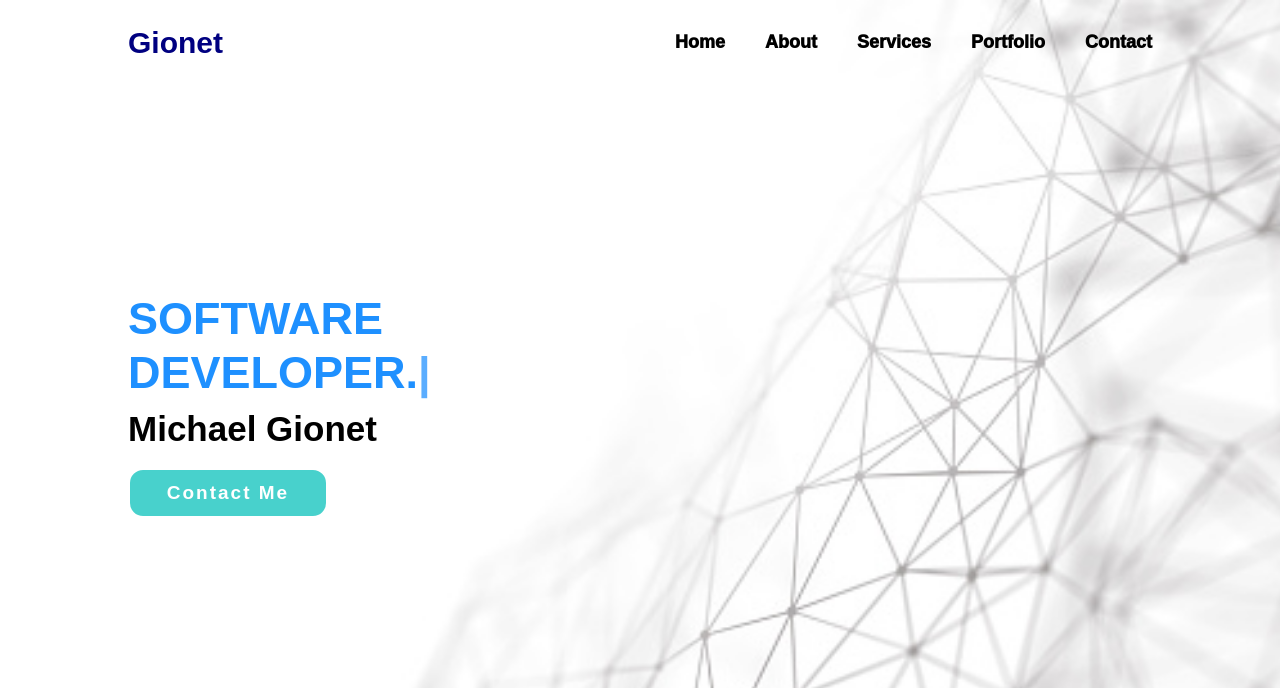
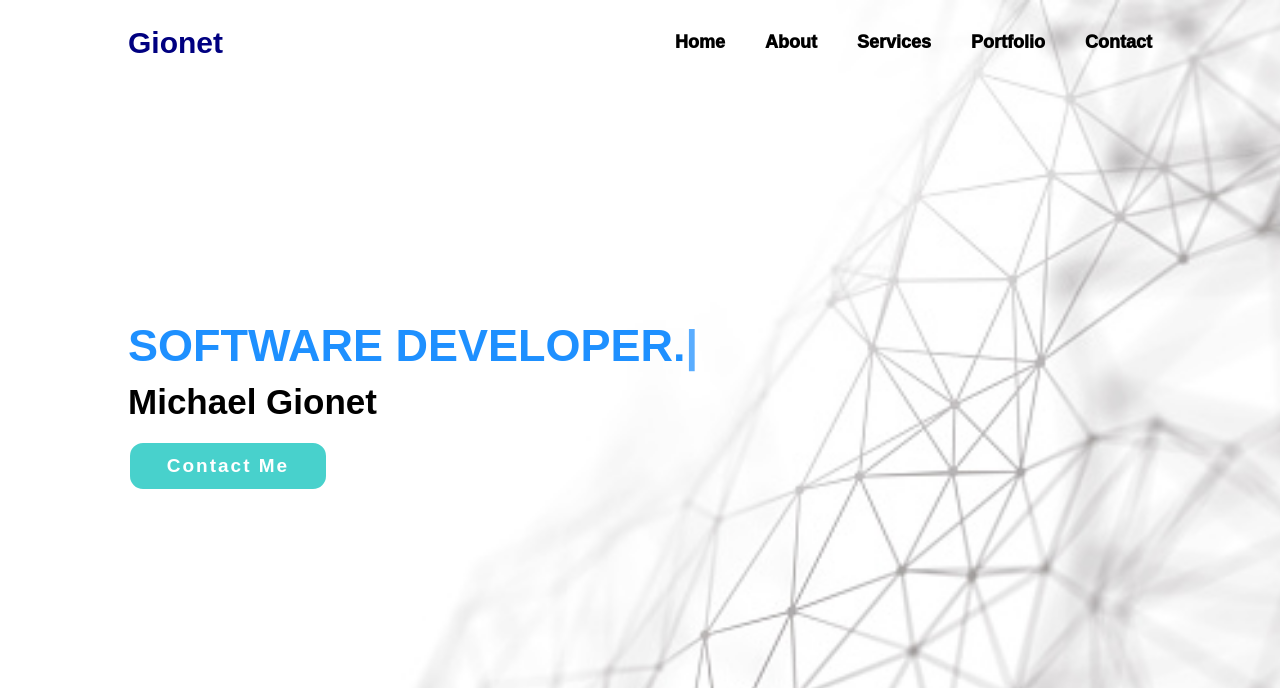
Before and after one commit to gionet/gionet.github.io, a plain HTML site: page index.html in a window 1280 px wide. Shown: the top 688 px of the page. Drawn offline with nearby package versions, Linux system fonts and the light colour scheme.

Commit message:
modified styles.css

```diff
--- a/styles.css
+++ b/styles.css
@@ -59,7 +59,7 @@ body {
 
 .home-content {
     background: transparent;
-    max-width: 500px;
+    max-width: 650px;
 }
 
 .home-content h1 {
```
